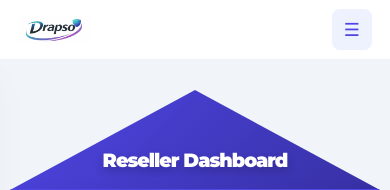
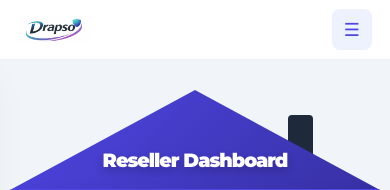
Before and after one commit to vinaykalwala/Drapso, a Django app: template templates/resellers/resellerdashboard.html in a window 390 px wide. Shown: the top 190 px of the page. Run offline with Django 5.2, Linux system fonts and the light colour scheme; the template is opened without the code that fills it: most values are stand-ins (such as "Sample title", 1, 10 or a date in 2020).

Commit message:
added chimney to the disign

```diff
--- a/templates/resellers/resellerdashboard.html
+++ b/templates/resellers/resellerdashboard.html
@@ -61,14 +61,14 @@
     }
 
     .chimney {
-        width: 45px;
-        height: 80px;
-        background: #1e293b;
-        position: absolute;
-        top: 40px;
-        right: 22%;
-        border-radius: 4px 4px 0 0;
-        z-index: -1;
+    width: clamp(25px, 5vw, 45px);
+    height: clamp(50px, 10vw, 80px);
+    background: #1e293b;
+    position: absolute;
+    top: clamp(20px, 5vw, 40px);
+    right: clamp(10%, 15vw, 22%);
+    border-radius: 4px 4px 0 0;
+    z-index: -1; /* IMPORTANT: bring it above */
     }
 
     .hut-main-body {
@@ -211,17 +211,24 @@
 
     @media (max-width: 576px) {
         .dashboard-grid { grid-template-columns: 1fr; }
-        .chimney { display: none; }
+        /* .chimney { display: none; } */
         .status-ribbon { right: 0; top: 10px; padding: 5px 15px; }
         .hut-door-link { width: 100%; justify-content: center; }
         .store-hero-logo { margin-top: -40px; }
+    }
+
+    @media (max-width: 576px) {
+        .chimney {
+            right: 18%;
+            top: 25px;
+        }
     }
 </style>
 
 <div class="content">
     <div class="main-content">
         <div class="hut-grand-wrapper">
-
+            <div class="chimney"></div>
             <!-- HEADER -->
             <div class="hut-roof-crown">
                 <span class="roof-logo">Reseller Dashboard</span>
```
